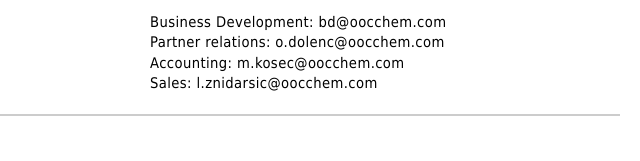
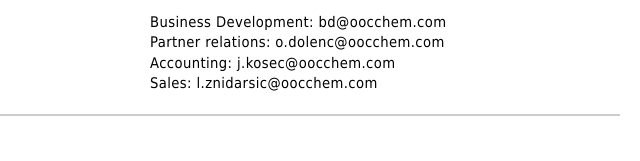
Before and after one commit to oddev7/oocchem, a plain HTML site: page index.html in a window 1280 px wide. Shown: the part 898-1059 px from the top of the page, 500-1140 px from the left. Drawn offline with Linux system fonts and the light colour scheme.

Commit message:
Update index.html

```diff
--- a/index.html
+++ b/index.html
@@ -151,7 +151,7 @@
             <p class="bodytext">
                 Business Development: <a href="mailto:bd@oocchem.com" class="email-link">bd@oocchem.com</a><br>
                 Partner relations: <a href="mailto:o.dolenc@oocchem.com" class="email-link">o.dolenc@oocchem.com</a><br>
-                Accounting: <a href="mailto:m.kosec@oocchem.com" class="email-link">m.kosec@oocchem.com</a><br>
+                Accounting: <a href="mailto:j.kosec@oocchem.com" class="email-link">j.kosec@oocchem.com</a><br>
                 Sales: <a href="mailto:l.znidarsic@oocchem.com" class="email-link">l.znidarsic@oocchem.com</a><br>
             </p>
         </div>
```
